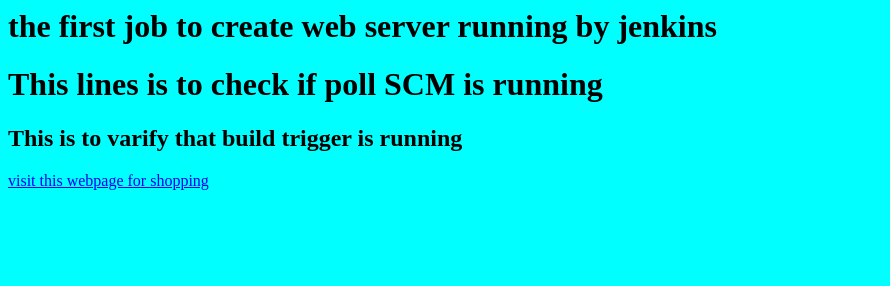
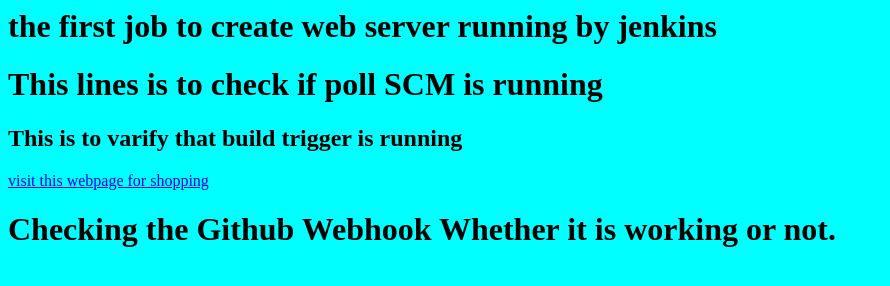
Before and after one commit to tripti31573157/index.repo-, a plain HTML site: page index.html in a window 1280 px wide. Shown: the whole page, without its empty margins (0-890 px from the left). Drawn offline with Linux system fonts and the light colour scheme.

Commit message:
Update index.html

```diff
--- a/index.html
+++ b/index.html
@@ -7,5 +7,6 @@
 	  <h2> This is to varify that build trigger is running </h2>
 
 	  <a href="https://www.amazon.com">visit this webpage for shopping </a>
+          <h1>Checking the Github Webhook Whether it is working or not. </h1>
 
 	</head>
```
